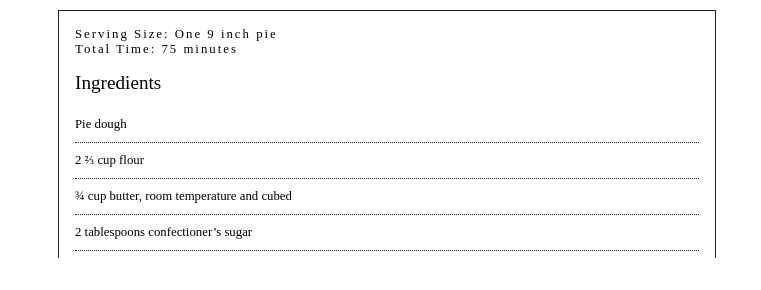
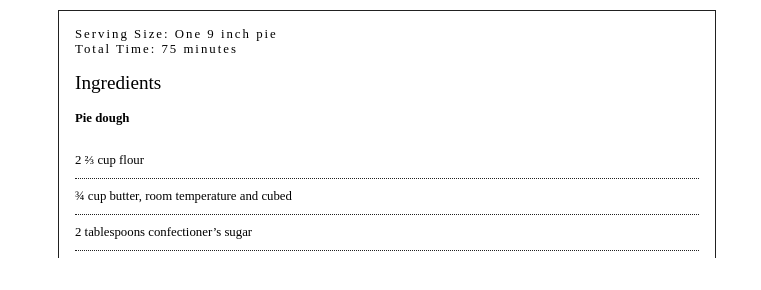
Before and after one commit to sherman205/lapa, a Gatsby site: page /recipes/AppleBlackCurrantPIe/ in a window 1280 px wide. Shown: the part 510-800 px from the top of the page, 0-761 px from the left. Built offline with nearby package versions, Linux system fonts and the light colour scheme; Gatsby itself is replaced by a stand-in of ours.

Commit message:
Add paradigm to allow multiple ingredient/instructions list for a recipe

```diff
--- a/src/content/recipes/AppleBlackCurrantPIe/index.md
+++ b/src/content/recipes/AppleBlackCurrantPIe/index.md
@@ -7,22 +7,15 @@ recipeImage: ./apple_black_currant_pie_3x4.jpg
 description: "A tart apple pie but with the colorful punch and flavor of black currants!"
 servingSize: "One 9 inch pie"
 totalTime: "75 minutes"
+list_1: "Pie dough"
+list_2: "Pie filling"
 ingredients:
-    - Pie dough
     - 2 ⅔ cup flour
     - ¾ cup butter, room temperature and cubed
     - 2 tablespoons confectioner’s sugar
     - ¼ cup cold water
     - 1 egg yolk
     - Pinch of salt
-    - Pie filling
-    - 3 large tart apples
-    - 1 cup frozen black currants
-    - ⅓ cup sugar
-    - 2 tablespoons flour
-    - 1 teaspoon ground cinnamon
-    - 1 teaspoon lemon zest
-    - 1 tablespoon butter
 instructions:
     - Use an electric mixer to combine the flour, salt, and butter until the mixture is crumb-like in appearance.
     - Add the confectioner's sugar and continue mixing.
@@ -31,6 +24,15 @@ instructions:
     - Cover with plastic wrap and refrigerate for 1 hour.
     - Roll the pastry ball out on a lightly floured work surface to about a ¼ inch thick.
     - Line a 9 inch pie pan with the rolled out pie dough, leaving any excess pastry hanging over the edge.
+ingredients_list_2:
+    - 3 large tart apples
+    - 1 cup frozen black currants
+    - ⅓ cup sugar
+    - 2 tablespoons flour
+    - 1 teaspoon ground cinnamon
+    - 1 teaspoon lemon zest
+    - 1 tablespoon butter
+instructions_list_2:
     - Peel, core, and chop the apples. Place them into a medium bowl.
     - Add the black currants, sugar, flour, cinnamon, and lemon zest and toss to coat.
     - Spread the filling into the prepared pie pan and drop pieces of butter on top of the filling. This will give the filling a richer flavor.
@@ -38,8 +40,7 @@ instructions:
     - Roll the remaining dough out to a ¼ inch thick again to decorate the top of the pie with a lattice or any other pattern you prefer.
     - Preheat the oven to 400 degrees.
     - Beat an egg in a small bowl and brush over the pastry.
-    - Bake for 40 - 45 minutes, or until pastry is golden brown and the filling is cooked.
-    - Serve warm!
+    - Bake for 40 - 45 minutes, or until pastry is golden brown and the filling is cooked. Serve warm!
 ---
 This pie was definitely one of my experiments in the kitchen. Not only had I never made my own homemade pie before, I was experimenting with the flavors again. And this was quite an enjoyable surprise!
 
--- a/src/templates/recipe.js
+++ b/src/templates/recipe.js
@@ -40,8 +40,18 @@ export default class Recipe extends Component {
   render() {
     const { width, isLoaded } = this.state;
     const { data } = this.props;
-    const { markdownRemark } = data
-    const { title, date, servingSize, totalTime, ingredients, instructions } = markdownRemark.frontmatter;
+    const { markdownRemark } = data;
+    const { title,
+            date,
+            servingSize,
+            totalTime,
+            list_1,
+            list_2,
+            ingredients,
+            instructions,
+            ingredients_list_2,
+            instructions_list_2
+          } = markdownRemark.frontmatter;
     const html = markdownRemark.html;
     const img = markdownRemark.frontmatter.recipeImage.childImageSharp.fluid;
     const isMobile = width <= 650;
@@ -62,15 +72,37 @@ export default class Recipe extends Component {
                   <br></br>
                   <div className="recipe-ingredients">
                     <span className="info-title playfair">Ingredients</span>
+                    {list_1 && (
+                      <h4>{list_1}</h4>
+                    )}
                     <ul>
                       {ingredients && ingredients.map((ingredient, i) => <li key={i}>{ingredient}</li>)}
                     </ul>
+                    {list_2 && (
+                      <h4>{list_2}</h4>
+                    )}
+                    {ingredients_list_2 && (
+                      <ul>
+                        {ingredients_list_2 && ingredients_list_2.map((ingredient, i) => <li key={i}>{ingredient}</li>)}
+                      </ul>
+                    )}
                   </div>
                   <div className="recipe-instructions">
                     <span className="info-title playfair">Instructions</span>
+                    {list_1 && (
+                      <h4>{list_1}</h4>
+                    )}
                     <ol>
                       {instructions && instructions.map((instruction, i) => <li key={i}>{i+1}. {instruction}</li>)}
                     </ol>
+                    {list_2 && (
+                      <h4>{list_2}</h4>
+                    )}
+                    {instructions_list_2 && (
+                      <ol>
+                        {instructions_list_2 && instructions_list_2.map((instruction, i) => <li key={i}>{instruction}</li>)}
+                      </ol>
+                    )}
                   </div>
                 </div>
                 <div className="content tag-us">
@@ -138,8 +170,12 @@ export const query = graphql`
         date
         servingSize
         totalTime
+        list_1
+        list_2
         ingredients
         instructions
+        ingredients_list_2
+        instructions_list_2
         recipeImage {
           childImageSharp {
             fluid {
```
